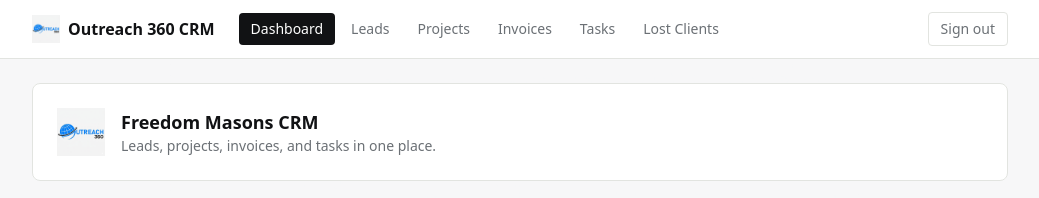
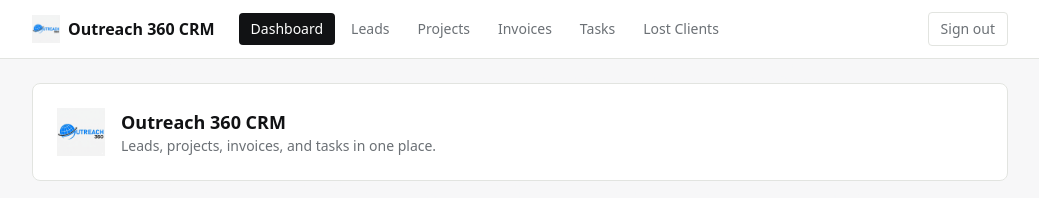
Before and after one commit to palomadaisy016-coder/FreedomMasons-CRM, a Next.js app in the folder fm-crm/: page / in a window 1280 px wide. Shown: the top 198 px of the page, without its empty margins (120-1159 px from the left). Built offline with nearby package versions, Linux system fonts and the light colour scheme; no server answers; the database is empty.

Commit message:
Update page.js

```diff
--- a/fm-crm/app/(app)/page.js
+++ b/fm-crm/app/(app)/page.js
@@ -1,9 +1,7 @@
 "use client";
-
 import Link from "next/link";
 import { useTable } from "@/lib/useTable";
 import { money, fmtDate } from "../components/ui";
-
 function StatCard({ label, value }) {
   return (
     <div className="bg-white border border-line rounded-lg p-4">
@@ -12,29 +10,25 @@
     </div>
   );
 }
-
 export default function DashboardPage() {
   const leads = useTable("leads");
   const projects = useTable("projects");
   const invoices = useTable("invoices");
   const tasks = useTable("tasks");
-
   const loading = leads.loading || projects.loading || invoices.loading || tasks.loading;
-  if (loading) return <p className="text-sm text-muted">Loading…</p>;
-
+  if (loading) return <p className="text-sm text-muted">Loading...</p>;
   const openLeads = leads.rows.filter((l) => !["Won", "Lost"].includes(l.stage)).length;
   const activeProjects = projects.rows.filter((p) => p.status !== "Complete").length;
   const outstanding = invoices.rows
     .filter((i) => i.status !== "Paid")
     .reduce((s, i) => s + Number(i.amount || 0), 0);
   const openTasks = tasks.rows.filter((t) => !t.done).length;
-
   return (
     <div>
       <div className="bg-white border border-line rounded-lg px-6 py-6 mb-6 flex items-center gap-4">
         <img src="/logo.png" alt="Company logo" className="h-12 w-auto" />
         <div>
-          <h1 className="text-lg font-semibold text-ink">Freedom Masons CRM</h1>
+          <h1 className="text-lg font-semibold text-ink">Outreach 360 CRM</h1>
           <p className="text-sm text-muted">Leads, projects, invoices, and tasks in one place.</p>
         </div>
       </div>
@@ -44,7 +38,6 @@
         <StatCard label="Outstanding invoices" value={money(outstanding)} />
         <StatCard label="Open tasks" value={openTasks} />
       </div>
-
       <div className="grid md:grid-cols-2 gap-6">
         <div>
           <div className="flex items-center justify-between mb-2">
```
